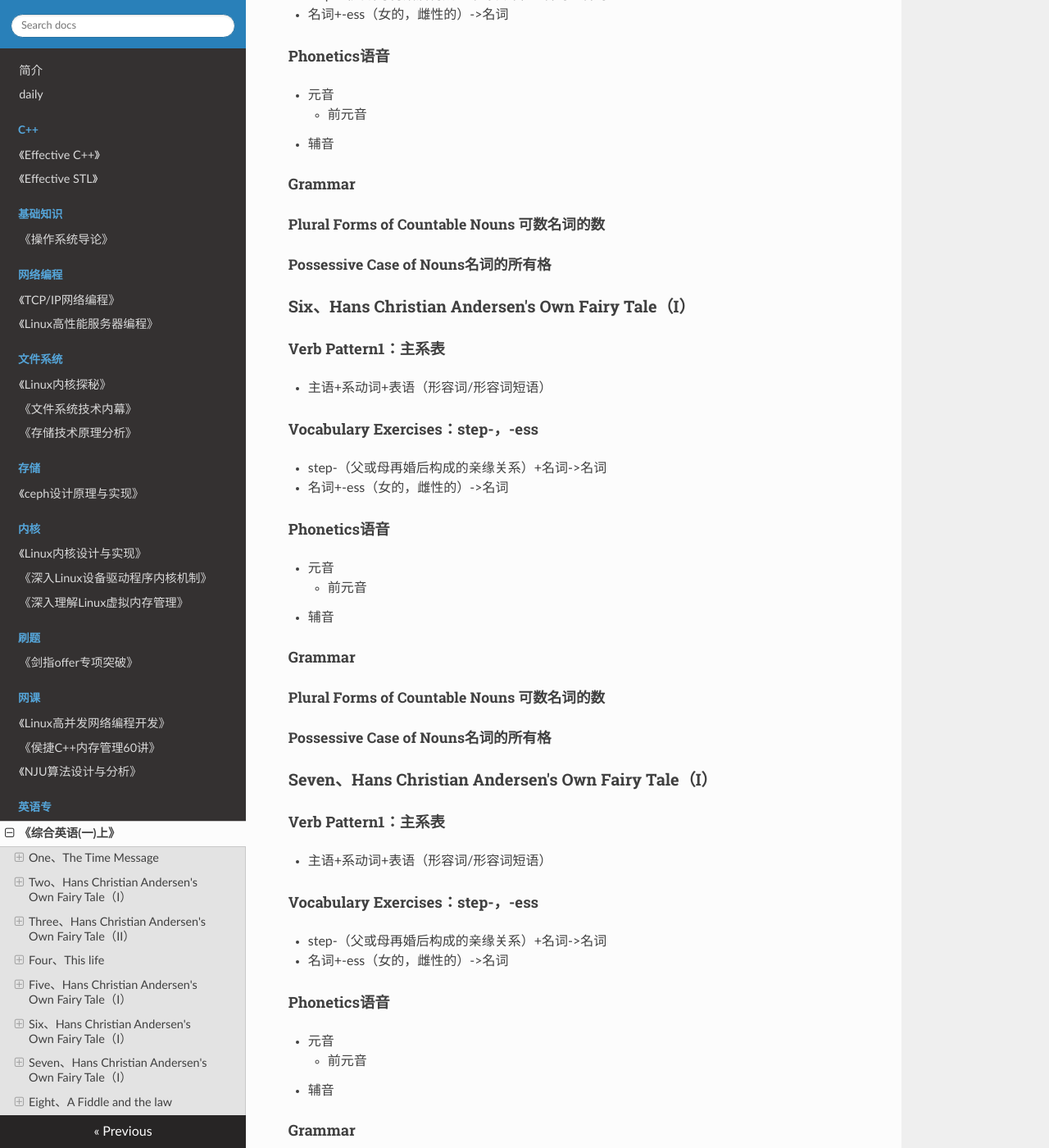
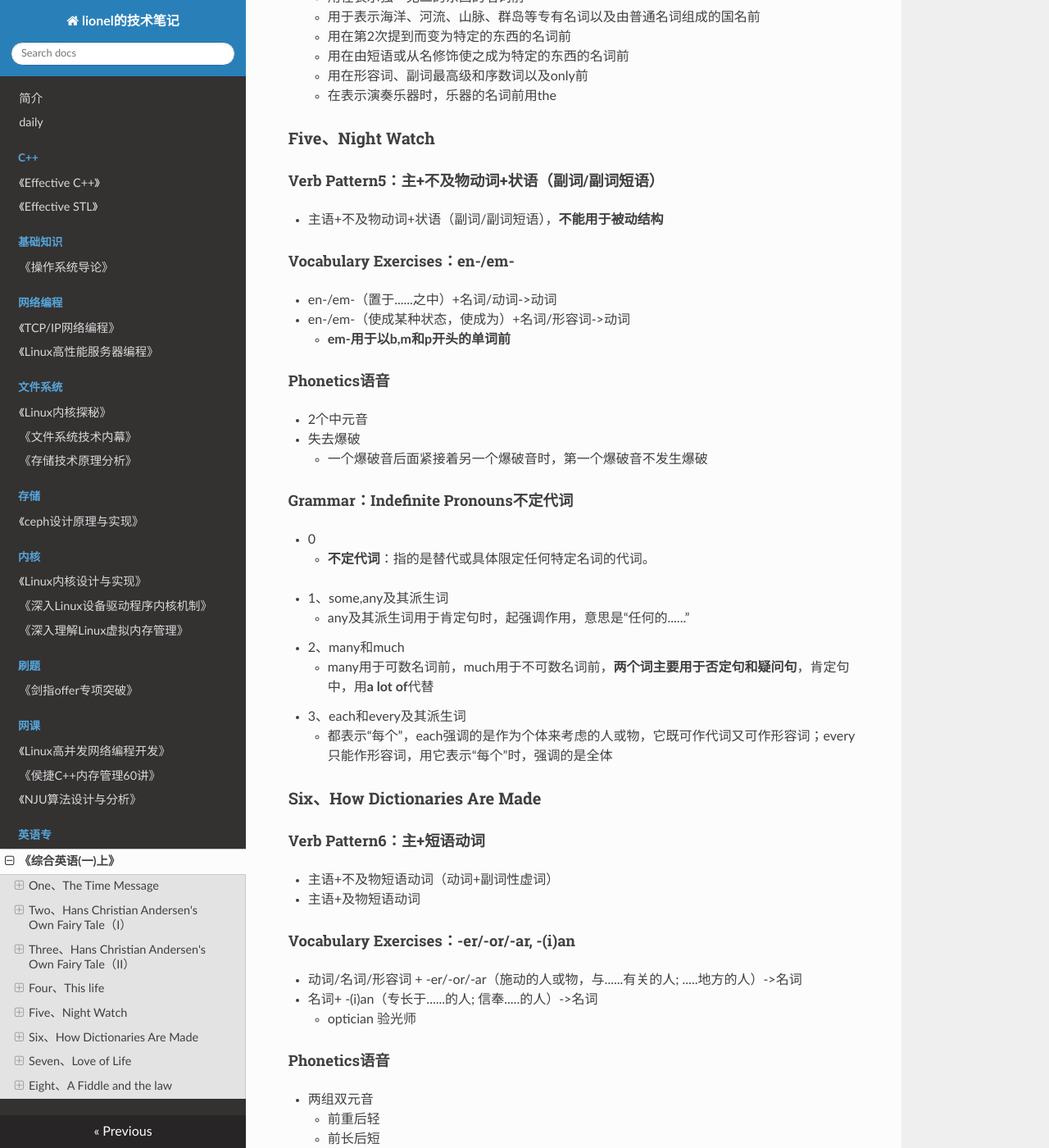
Before and after one commit to wolflion/booknotes, an MkDocs documentation site: the page built from docs/60English/00794综合英语一上.md, in a window 1280 px wide and 1400 px high, scrolled down 3245 px. Shown: the whole window at 82% size. Built offline with MkDocs 1.6.1, drawn with Linux system fonts in a browser that asks for light colours; nearby versions of some CDN libraries; some of the changed text lies outside the part shown.

Commit message:
Update 00794综合英语一上.md

```diff
--- a/docs/60English/00794综合英语一上.md
+++ b/docs/60English/00794综合英语一上.md
@@ -91,95 +91,132 @@
 
 ### Four、This life
 
-#### Verb Pattern1：主+不及物动词
+#### Verb Pattern4：主语+不及物动词
 
-+ 主+不及物动词（**不能用于被动结构**）
++ 主语+不及物动词（**不能用于被动结构**）
++ The old man can't read and write.
 
-#### Vocabulary Exercises：step-，-ess
+#### Vocabulary Exercises：-ish，re-
 
-+ step-（父或母再婚后构成的亲缘关系）+名词->名词
-+ 名词+-ess（女的，雌性的）->名词
++ 名词 + -ish（某国家、民族或语言的；某国家的人民或语言）->名词/形容词
+  + （表示一个国家的人民时，前面须加the）如，the Spanish 西班牙人
++ re-（再，重新；回复）+动词/名词/形容词->动词/名词/形容词
 
 #### Phonetics语音
 
-+ 元音
-  + 前元音
-+ 辅音
++ 6个后元音
++ 10个摩擦音
++ 音节：**说话时最小的语音片段**，通常由一个元音加上一个或几个辅音构成。
+  + 单独一个元音也能成为一个音节
+  + 有些较响亮的辅音，在后面没有元音的情况下也能和它前面的辅音构成一个音节
++ 单词重音：在双音节词和多音节词中，有一个音节读得特别重而强
+
+#### Grammar：Articles冠词
+
++ 1、不定冠词的用法
+  + 有a和an两种形式，a用于以辅音开头的单词前面，an用于以元音读音开头的单词前
+  + 不定冠词与单数可数名词连用表示某一类人或事物，或泛指某人的职业
+  + 与单数可数名词连用表示某一类人或事物中的一个
+  + 表示数量“一”
++ 2、定冠词the的主要用法
+  + 用在表示独一无二的东西的名词前
+  + 用于表示海洋、河流、山脉、群岛等专有名词以及由普通名词组成的国名前
+  + 用在第2次提到而变为特定的东西的名词前
+  + 用在由短语或从名修饰使之成为特定的东西的名词前
+  + 用在形容词、副词最高级和序数词以及only前
+  + 在表示演奏乐器时，乐器的名词前用the
+
+### Five、Night Watch
+
+#### Verb Pattern5：主+不及物动词+状语（副词/副词短语）
+
++ 主语+不及物动词+状语（副词/副词短语），**不能用于被动结构**
+
+#### Vocabulary Exercises：en-/em-
+
++ en-/em-（置于......之中）+名词/动词->动词
++ en-/em-（使成某种状态，使成为）+名词/形容词->动词
+  + **em-用于以b,m和p开头的单词前**
+
+#### Phonetics语音
+
++ 2个中元音
++ 失去爆破
+  + 一个爆破音后面紧接着另一个爆破音时，第一个爆破音不发生爆破
+
+#### Grammar：Indefinite Pronouns不定代词
+
++ 0
+  + **不定代词**：指的是替代或具体限定任何特定名词的代词。
+
++ 1、some,any及其派生词
+  + any及其派生词用于肯定句时，起强调作用，意思是“任何的......”
++ 2、many和much
+  + many用于可数名词前，much用于不可数名词前，**两个词主要用于否定句和疑问句**，肯定句中，用**a lot of**代替
++ 3、each和every及其派生词
+  + 都表示“每个”，each强调的是作为个体来考虑的人或物，它既可作代词又可作形容词；every只能作形容词，用它表示“每个”时，强调的是全体
+
+### Six、How Dictionaries Are Made
+
+#### Verb Pattern6：主+短语动词
+
++ 主语+不及物短语动词（动词+副词性虚词）
++ 主语+及物短语动词
+
+#### Vocabulary Exercises：-er/-or/-ar, -(i)an
+
++ 动词/名词/形容词 + -er/-or/-ar（施动的人或物，与......有关的人; .....地方的人）->名词
++ 名词+ -(i)an（专长于......的人; 信奉.....的人）->名词
+  + optician 验光师
+
+#### Phonetics语音
+
++ 两组双元音
+  + 前重后轻
+  + 前长后短
++ 开音节和闭章节
+
+#### Grammar：一般现在时和现在进行时
+
+##### The Simple Present Tense一般现在时【do/does】
+
++ 1、主要用来表示习惯性动作或自古已然的事态
++ 2、表示目前存在的状态
++ 3、当询问或引用书籍、通知或新近收到的信件的内容时，用一般现在时
++ 4、表示计划中将来的行动或一系列行动，尤指旅途中的行动
++ 5、常用的时间状语有always, often, every day, sometimes, usually, seldom, three times a day等
+
+##### The Present Continuous Tense现在进行时【is doing】
+
++ 1、表示动作现在正在进行或发生
++ 2、表示现阶段正在进行而此刻不一定正在进行的动作，常常伴有now, these days等时间壮语
++ 3、与always, forever等表示频繁的副词连用，强调动作之经常，往往还表示说话人对此不以为然或厌烦的态度
+
+### Seven、Love of Life
+
+#### Verb Pattern7：主+及物动词+宾语（名词/名词短语/代词）
+
++ 主+及物动词+宾语（名词/名词短语/代词）
+  + 除动词have, lack, fit, suit和resemble外，用于这一句型的其它动词均可用于被动结构，但主动结构要更为自然
+
+#### Vocabulary Exercises：词类转换
+
++ 词类转换：动词->名词
+  + play
++ 词类转换：名词->动词
+  + mail
+
+#### Phonetics语音
+
++ 双元音
++ 半元音
++ 辅音连缀
 
 #### Grammar
 
-##### Plural Forms of Countable Nouns 可数名词的数
+##### The Simple Past Tense一般过去时
 
-##### Possessive Case of Nouns名词的所有格
-
-### Five、Hans Christian Andersen's Own Fairy Tale（I）
-
-#### Verb Pattern1：主系表
-
-+ 主语+系动词+表语（形容词/形容词短语）
-
-#### Vocabulary Exercises：step-，-ess
-
-+ step-（父或母再婚后构成的亲缘关系）+名词->名词
-+ 名词+-ess（女的，雌性的）->名词
-
-#### Phonetics语音
-
-+ 元音
-  + 前元音
-+ 辅音
-
-#### Grammar
-
-##### Plural Forms of Countable Nouns 可数名词的数
-
-##### Possessive Case of Nouns名词的所有格
-
-### Six、Hans Christian Andersen's Own Fairy Tale（I）
-
-#### Verb Pattern1：主系表
-
-+ 主语+系动词+表语（形容词/形容词短语）
-
-#### Vocabulary Exercises：step-，-ess
-
-+ step-（父或母再婚后构成的亲缘关系）+名词->名词
-+ 名词+-ess（女的，雌性的）->名词
-
-#### Phonetics语音
-
-+ 元音
-  + 前元音
-+ 辅音
-
-#### Grammar
-
-##### Plural Forms of Countable Nouns 可数名词的数
-
-##### Possessive Case of Nouns名词的所有格
-
-### Seven、Hans Christian Andersen's Own Fairy Tale（I）
-
-#### Verb Pattern1：主系表
-
-+ 主语+系动词+表语（形容词/形容词短语）
-
-#### Vocabulary Exercises：step-，-ess
-
-+ step-（父或母再婚后构成的亲缘关系）+名词->名词
-+ 名词+-ess（女的，雌性的）->名词
-
-#### Phonetics语音
-
-+ 元音
-  + 前元音
-+ 辅音
-
-#### Grammar
-
-##### Plural Forms of Countable Nouns 可数名词的数
-
-##### Possessive Case of Nouns名词的所有格
+##### the Past Continous Tense过去进行时
 
 ### Eight、[A Fiddle and the law](https://gitee.com/fewolflion/BookNote/blob/master/01lioneloutput/99%E8%87%AA%E8%80%83%E8%8B%B1%E8%AF%AD%E4%B8%93/00794%E7%BB%BC%E5%90%88%E8%8B%B1%E8%AF%AD%E4%B8%80%E4%B8%8A/08A%20Fiddle%20and%20the%20law.md)
 
```
